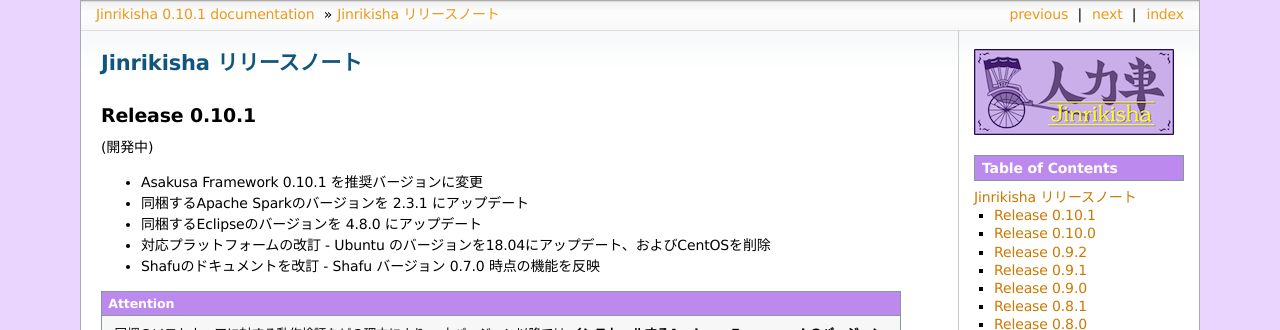
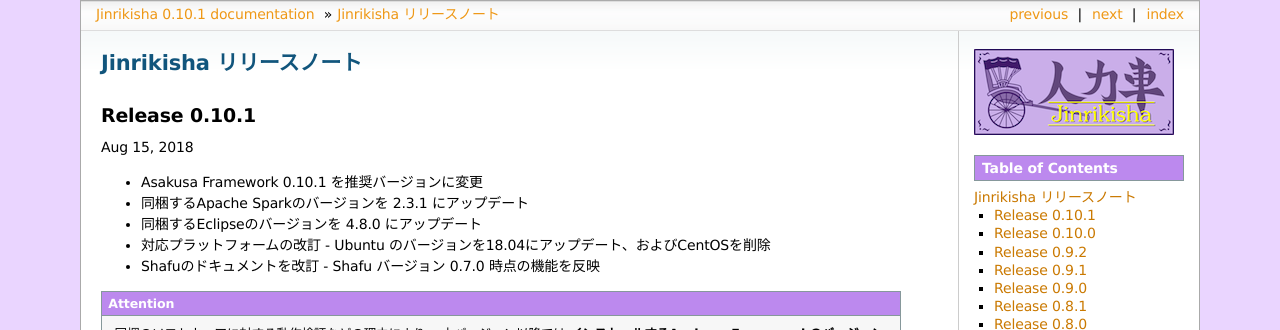
Before and after one commit to asakusafw/asakusafw-starter, a Sphinx documentation site: the page built from jinrikisha/docs/ja/source/release-notes.rst, in a window 1280 px wide and 900 px high. Shown: the top 330 px of the window. Built offline with Sphinx 7.4.7, drawn with Linux system fonts in a browser that asks for light colours; formulas are drawn with MathJax 3.

Commit message:
Update release date for version 0.10.1

```diff
--- a/jinrikisha/docs/ja/source/release-notes.rst
+++ b/jinrikisha/docs/ja/source/release-notes.rst
@@ -7,7 +7,7 @@
 Release 0.10.1
 ==============
 
-(開発中)
+Aug 15, 2018
 
 * Asakusa Framework 0.10.1 を推奨バージョンに変更
 * 同梱するApache Sparkのバージョンを 2.3.1 にアップデート
```
